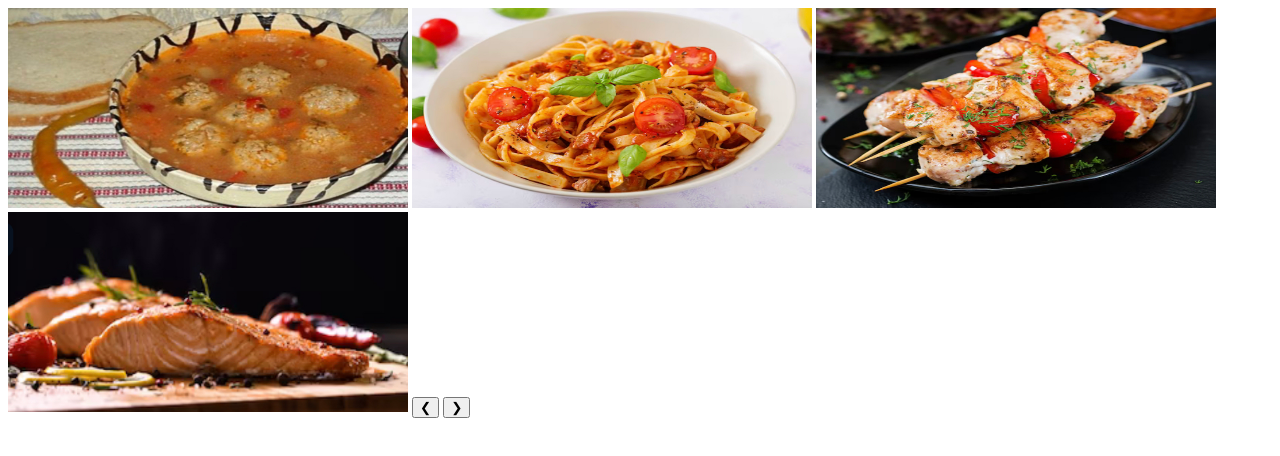
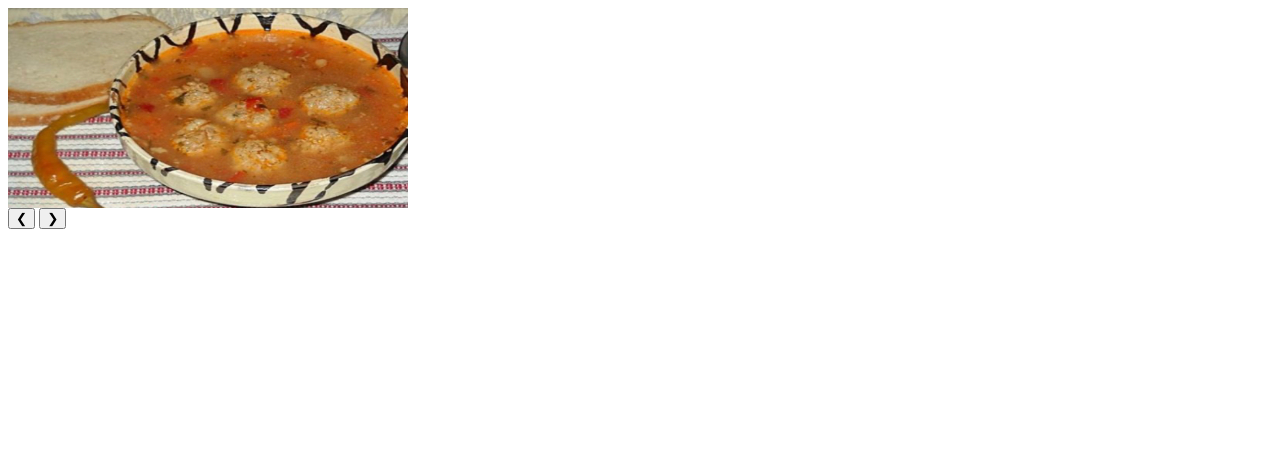
Before and after one commit to EduardMat/ReteteGustoase, a plain HTML site: page galerie.html in a window 1280 px wide. Drawn offline with Linux system fonts and the light colour scheme.

Commit message:
Update galerie.html

```diff
--- a/galerie.html
+++ b/galerie.html
@@ -18,6 +18,6 @@
 <button class="w3-button w3-display-right" onclick="plusDivs(+1)">&#10095;</button>
 </div>
 
-<script src="../src/script.js"></script>
+<script src="./src/gal.js"></script>
 </body>
 </html>
```
